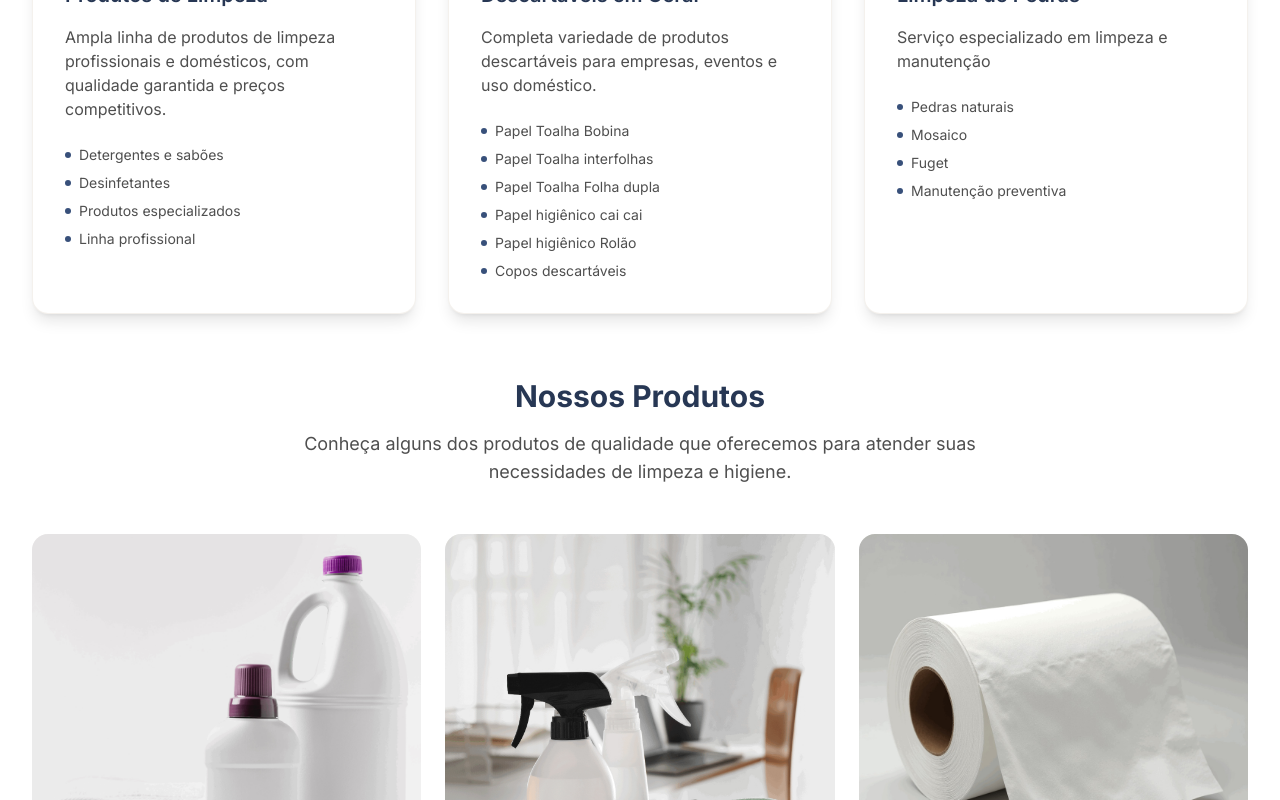
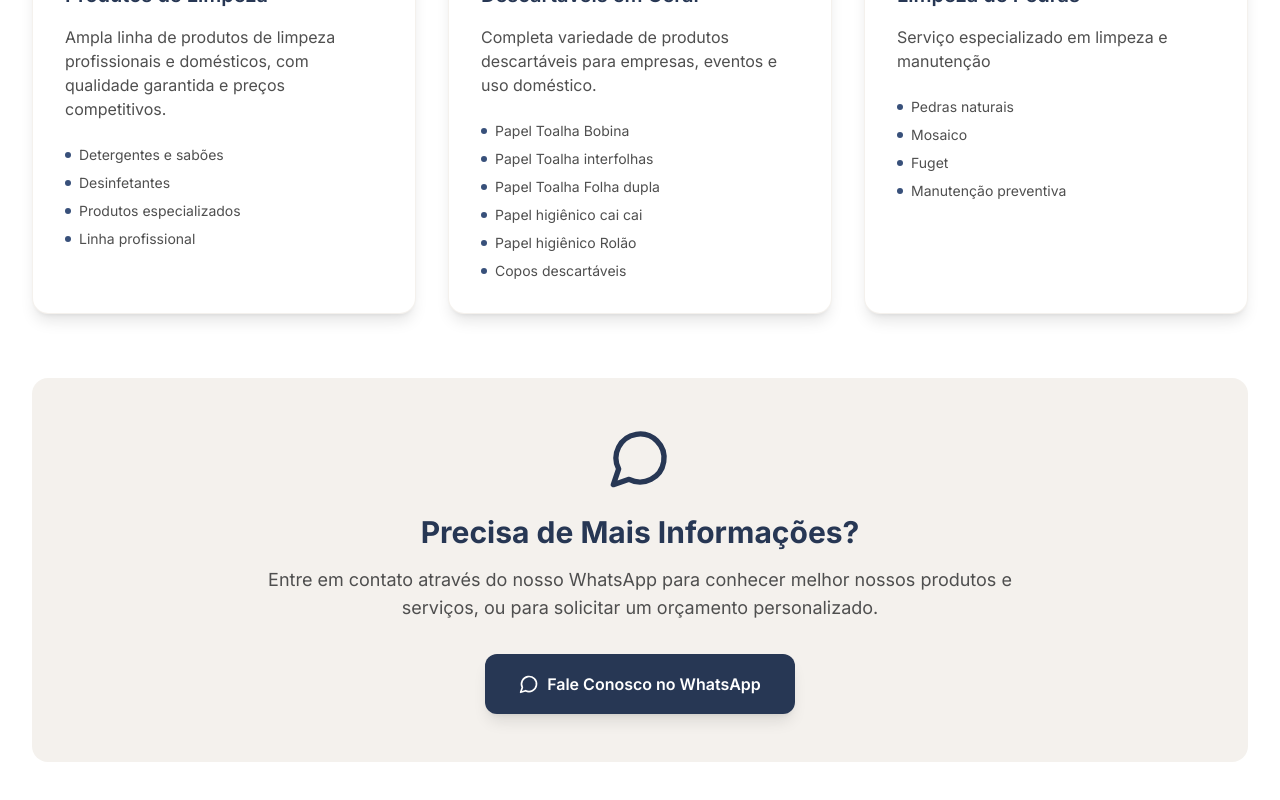
Before and after one commit to DevZipMateus/paulim-tradition-site, a React (Vite) app: page / in a window 1280 px wide. Shown: the part 2000-2800 px from the top of the page. Built offline with nearby package versions, Linux system fonts and the light colour scheme.

Commit message:
Remove "Nossos Produtos" section

```diff
--- a/src/components/Services.tsx
+++ b/src/components/Services.tsx
@@ -1,8 +1,7 @@
-import React, { useState } from 'react';
-import { Sparkles, Package, Hammer, MessageCircle, X, FileText } from 'lucide-react';
+import React from 'react';
+import { Sparkles, Package, Hammer, MessageCircle } from 'lucide-react';
 
 const Services = () => {
-  const [expandedImage, setExpandedImage] = useState<number | null>(null);
 
   const services = [
     {
@@ -25,46 +24,6 @@ const Services = () => {
     }
   ];
 
-  const productImages = [
-    {
-      src: '/lovable-uploads/304101b8-5bd2-411f-9f89-aa4fb551f8cb.png',
-      alt: 'Produtos de limpeza - detergentes e panos de microfibra'
-    },
-    {
-      src: '/lovable-uploads/bd513e78-36ad-4840-9d34-df3f5093abdc.png',
-      alt: 'Kit de limpeza com spray e materiais de limpeza'
-    },
-    {
-      src: '/lovable-uploads/2c64870a-0f59-4a6f-8dce-48f3db917e1e.png',
-      alt: 'Papel toalha em rolo para uso profissional'
-    },
-    {
-      src: '/lovable-uploads/fd88d31e-875b-4d5a-a457-6025344ccae1.png',
-      alt: 'Papel higiênico em rolos para uso comercial'
-    },
-    {
-      src: '/lovable-uploads/80f4057e-a611-4017-81e4-2f8666ee432f.png',
-      alt: 'Dispenser de papel toalha para banheiros'
-    },
-    {
-      src: '/lovable-uploads/9bf5d7c4-0ae5-435a-9b8b-3f6082dc1537.png',
-      alt: 'Dispenser automático de papel toalha'
-    }
-  ];
-
-  const handleImageClick = (index: number) => {
-    setExpandedImage(index);
-  };
-
-  const closeExpandedImage = () => {
-    setExpandedImage(null);
-  };
-
-  const handleQuoteRequest = (productName: string) => {
-    const message = `Olá! Gostaria de solicitar um orçamento para: ${productName}`;
-    const whatsappUrl = `https://wa.me/5511997543171?text=${encodeURIComponent(message)}`;
-    window.open(whatsappUrl, '_blank');
-  };
 
   return (
     <section id="servicos" className="section-padding bg-white">
@@ -112,101 +71,6 @@ const Services = () => {
           ))}
         </div>
 
-        {/* Products Gallery */}
-        <div className="mb-16">
-          <div className="text-center mb-12">
-            <h3 className="text-2xl md:text-3xl font-bold text-primary mb-4">
-              Nossos Produtos
-            </h3>
-            <p className="text-lg text-paulim-gray max-w-2xl mx-auto">
-              Conheça alguns dos produtos de qualidade que oferecemos para
-              atender suas necessidades de limpeza e higiene.
-            </p>
-          </div>
-
-          <div className="grid grid-cols-1 md:grid-cols-2 lg:grid-cols-3 gap-6">
-            {productImages.map((image, index) => (
-              <div
-                key={index}
-                className="group relative overflow-hidden rounded-2xl bg-accent/30 animate-fade-in"
-                style={{ animationDelay: `${index * 0.1}s` }}
-              >
-                <div
-                  className="cursor-pointer aspect-square"
-                  onClick={() => handleImageClick(index)}
-                >
-                  <img
-                    src={image.src}
-                    alt={image.alt}
-                    className="w-full h-full object-cover transition-transform duration-300 group-hover:scale-110"
-                  />
-                  <div className="absolute inset-0 bg-primary/10 opacity-0 group-hover:opacity-100 transition-opacity duration-300 flex items-center justify-center">
-                    <div className="bg-white/90 backdrop-blur-sm rounded-lg px-4 py-2">
-                      <p className="text-primary font-medium text-sm text-center">
-                        {image.alt}
-                      </p>
-                    </div>
-                  </div>
-                </div>
-
-                {/* Botão fixo na parte inferior */}
-                <div className="absolute bottom-0 left-0 right-0 p-4">
-                  <button
-                    onClick={(e) => {
-                      e.stopPropagation();
-                      handleQuoteRequest(image.alt);
-                    }}
-                    className="w-full bg-secondary text-white py-2 px-4 rounded-lg font-medium text-sm flex items-center justify-center gap-2 hover:bg-primary transition-colors duration-300"
-                  >
-                    <FileText className="h-4 w-4" />
-                    Solicitar Orçamento
-                  </button>
-                </div>
-              </div>
-            ))}
-          </div>
-        </div>
-
-        {/* Image Modal */}
-        {expandedImage !== null && (
-          <div className="fixed inset-0 bg-black/80 z-50 flex items-center justify-center p-4 animate-fade-in">
-            <div className="relative max-w-4xl max-h-[90vh] w-full">
-              <button
-                onClick={closeExpandedImage}
-                className="absolute -top-12 right-0 text-white hover:text-accent transition-colors z-10"
-              >
-                <X className="h-8 w-8" />
-              </button>
-              <div className="bg-white rounded-2xl overflow-hidden shadow-2xl">
-                <img
-                  src={productImages[expandedImage].src}
-                  alt={productImages[expandedImage].alt}
-                  className="w-full h-auto max-h-[70vh] object-contain"
-                />
-                <div className="p-6 bg-white">
-                  <h4 className="text-xl font-semibold text-primary mb-4">
-                    {productImages[expandedImage].alt}
-                  </h4>
-                  <div className="flex gap-4">
-                    <button
-                      onClick={() => handleQuoteRequest(productImages[expandedImage].alt)}
-                      className="btn-hero flex items-center gap-2"
-                    >
-                      <FileText className="h-5 w-5" />
-                      Solicitar Orçamento
-                    </button>
-                    <button
-                      onClick={closeExpandedImage}
-                      className="px-6 py-3 bg-accent text-accent-foreground rounded-xl font-semibold hover:bg-accent/80 transition-colors"
-                    >
-                      Fechar
-                    </button>
-                  </div>
-                </div>
-              </div>
-            </div>
-          </div>
-        )}
 
         {/* CTA Section */}
         <div className="bg-accent/50 rounded-2xl p-8 md:p-12 text-center animate-fade-in">
```
